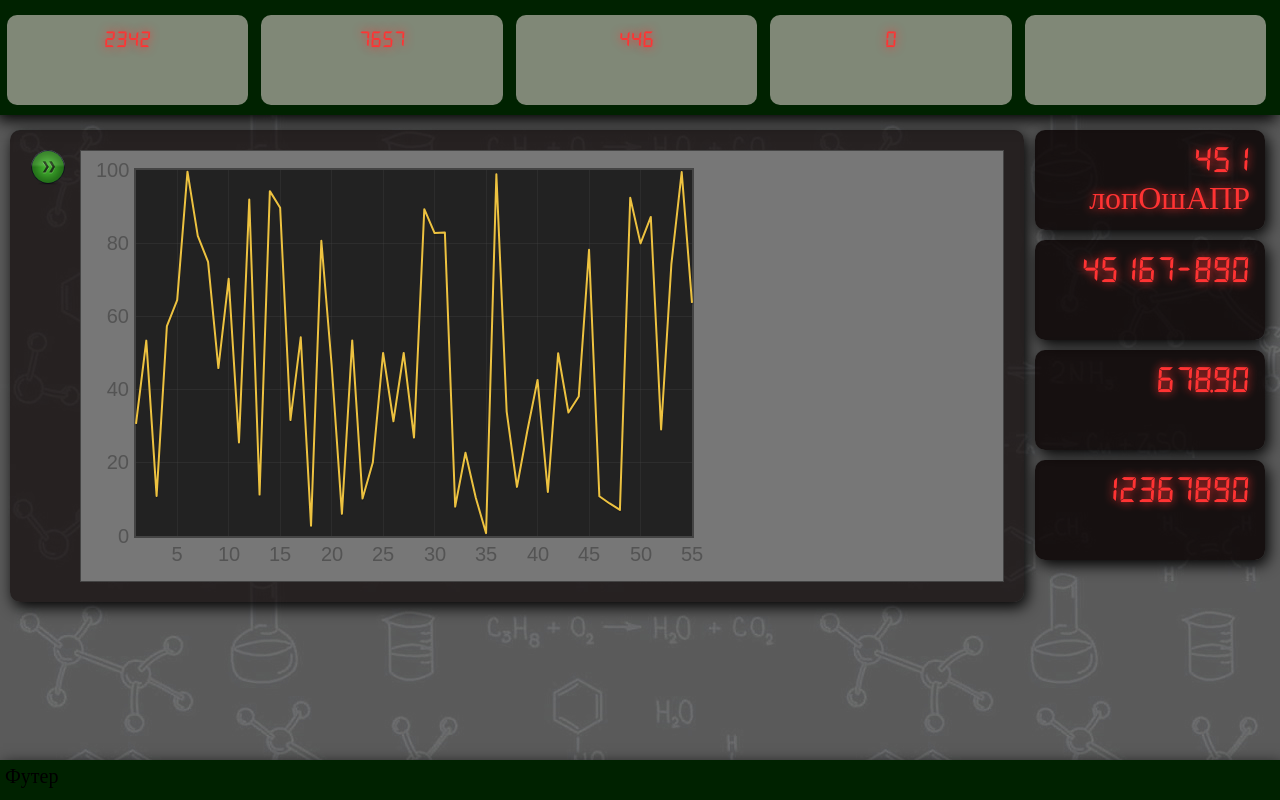
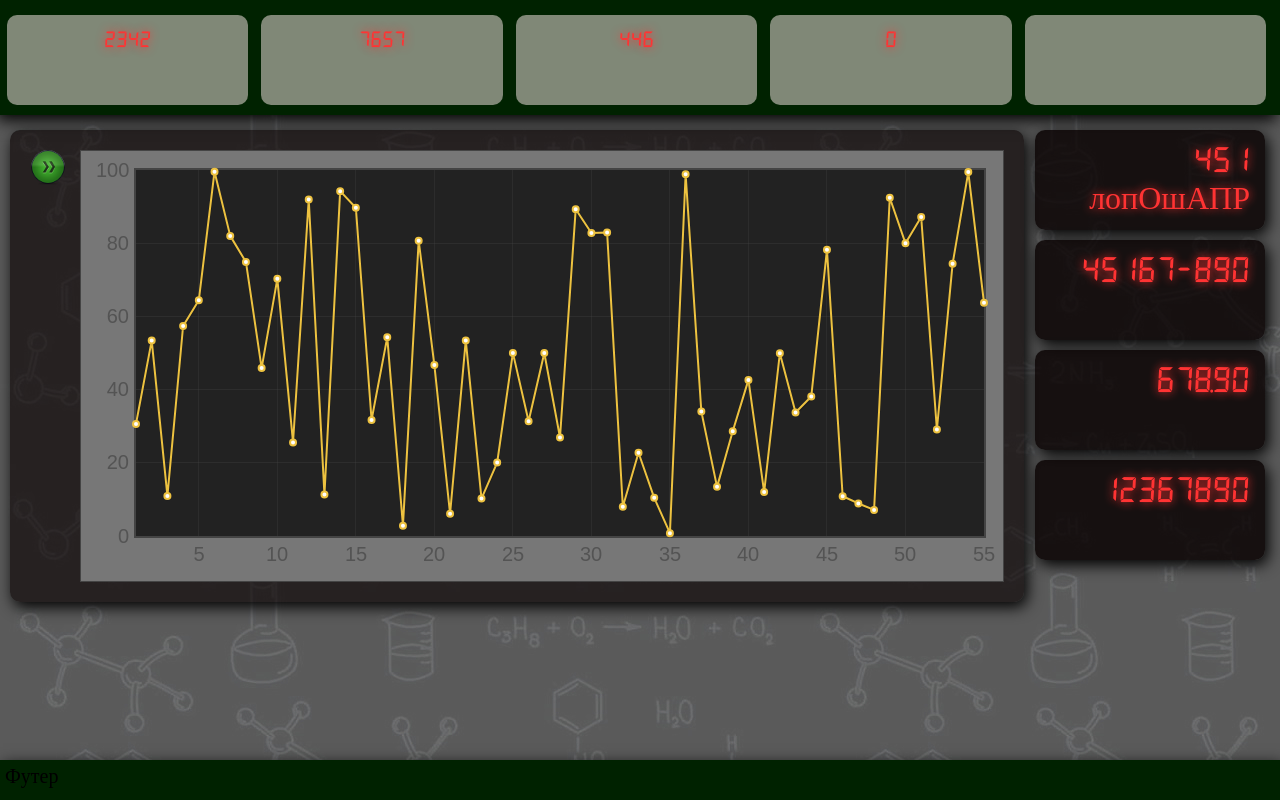
Before and after one commit to ExoloN32/Chemistry-table, a website: page index.html in a window 1280 px wide. Drawn offline with Linux system fonts and the light colour scheme.

Commit message:
.........

```diff
--- a/css/styles.css
+++ b/css/styles.css
@@ -163,6 +163,7 @@ tr {
 #graphic {
     border: 0;
     background-color: #777;
+	width: auto;
 }
 
 #footer{
--- a/index.html
+++ b/index.html
@@ -60,7 +60,7 @@
 <!--................................................ TABLE 2 ........................................-->
 				<div class="table open">
 					<div id="graphicoff">
-						<div id="graphic" style="width:600px;height:400px;">
+						<div id="graphic" style="height:400px;">
 							<!--<canvas id="graphic" width="500" height="400">
 								Функция не поддерживается браузером.
 							</canvas>-->
--- a/js/graphic.js
+++ b/js/graphic.js
@@ -11,6 +11,8 @@ $(function (){
     }
     /////////////////////////////////////////////////////////////////////////////
     var options = {
+		lines: { show: true },
+		points: { show: true },
         series: { shadowSize: 2 }, // drawing is faster without shadows
         yaxis: { min: 0, max: 100 },
         xaxis: { show: true },
--- a/js/storage.js
+++ b/js/storage.js
@@ -1,5 +1,7 @@
 //*******************************************************************************
 //   Data stream. Singleton.
+//*******************************************************************************
+'use strict';
 
 var Storage = (function(){
 	var instance;
```
